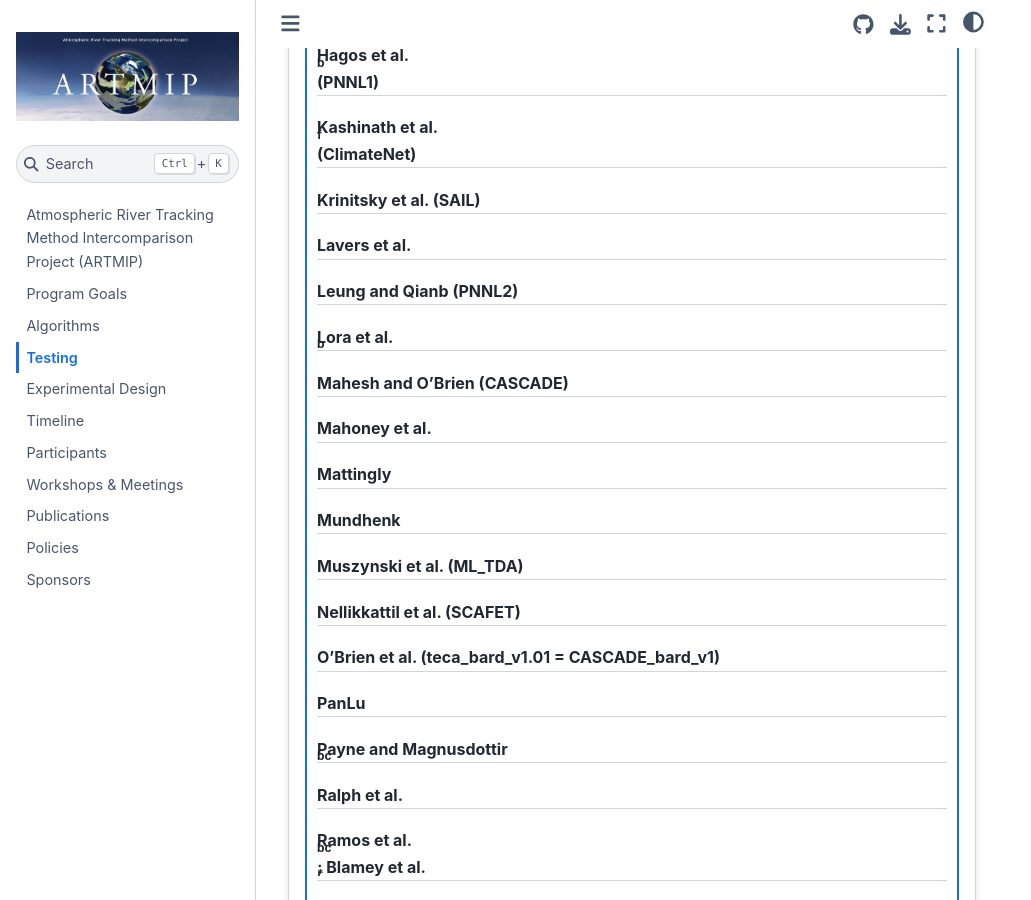
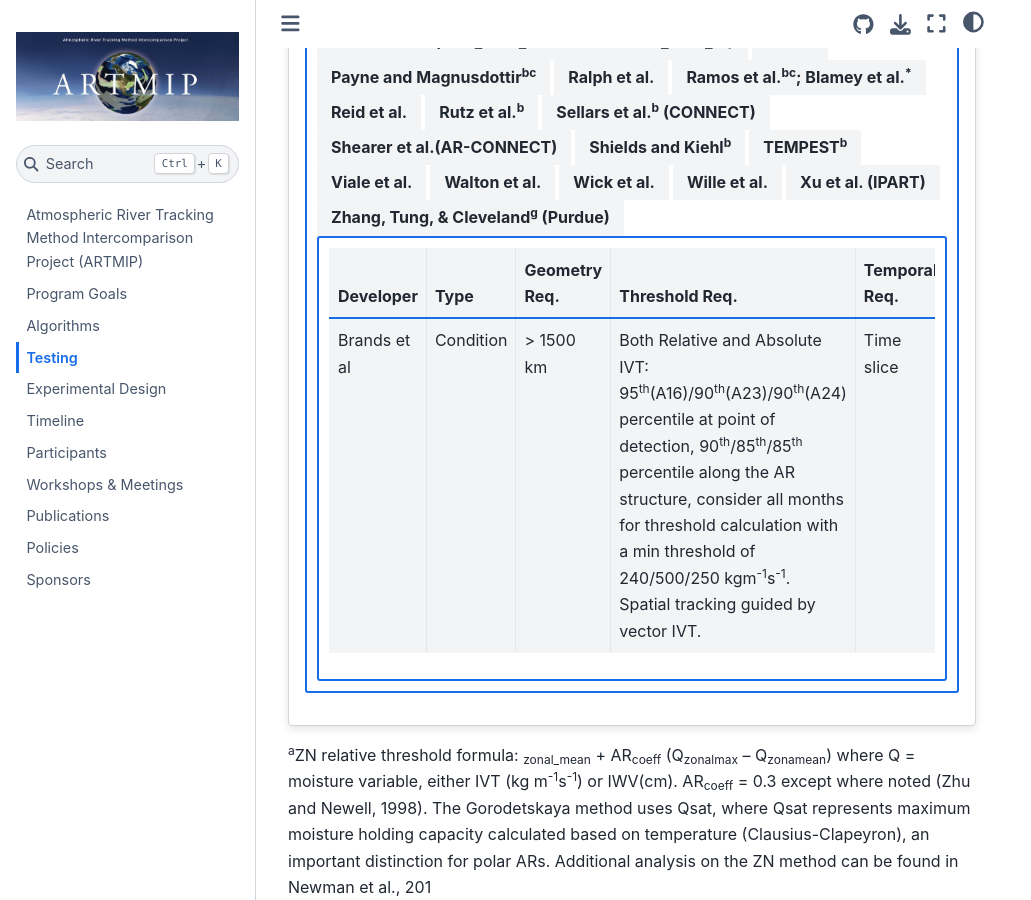
Before and after one commit to NCAR/ARTMIP, a Jupyter Book: the page built from book/algorithms-test.md, in a window 1280 px wide and 900 px high, scrolled down 906 px. Shown: the whole window, without its empty margins (0-1031 px from the left). Built offline with Jupyter Book 1.0.4 settings and Sphinx 7.4.7 and the Sphinx Book theme 1.1.4, drawn with Linux system fonts in a browser that asks for light colours; some of the changed lines change nothing that is shown.

Commit message:
I think I needed another layer of tab-set

```diff
--- a/book/algorithms-test.md
+++ b/book/algorithms-test.md
@@ -15,11 +15,13 @@
 :::
 
 
-::::::{card} Alogrithms
+:::::::{card} Alogrithms
 
-:::::{tab-set} Sort By Name
+::::::{tab-set}
 
-::::{tab-item} Sort By Name
+:::::{tab-item} Sort By Name
+
+::::{tab-set}
 
 :::{tab-item} Brands et al
 | Developer | Type | Geometry Req. | Threshold Req. | Temporal Req. | Region | DOI/Reference |
@@ -227,7 +229,11 @@
 
 ::::
 
-::::{tab-item} Sort By Type
+:::::
+
+:::::{tab-item} Sort By Type
+
+::::{tab-set}
 
 :::{tab-item} Brands et al
 | Developer    | Type      | Geometry Requirement   | Threshold Requirement                                                                                                                                                                                                                                                                                                                                                              | Temporal Requirement   | Region                        | DOI/Reference                                                          |
@@ -439,6 +445,8 @@
 
 ::::::
 
+:::::::
+
 
 <sup>a</sup>ZN relative threshold formula: <math>Q >= Q<sub>zonal_mean</sub> + AR<sub>coeff</sub> (Q<sub>zonalmax</sub> – Q<sub>zonamean</sub>)</math> where Q = moisture variable, either IVT (kg m<sup>-1</sup>s<sup>-1</sup>) or IWV(cm). AR<sub>coeff</sub> = 0.3 except where noted (Zhu and Newell, 1998). The Gorodetskaya method uses Qsat, where Qsat represents maximum moisture holding capacity calculated based on temperature (Clausius-Clapeyron), an important distinction for polar ARs. Additional analysis on the ZN method can be found in Newman et al., 201
 
```
Also changed, not shown: book/notebooks/algo_list.ipynb.
